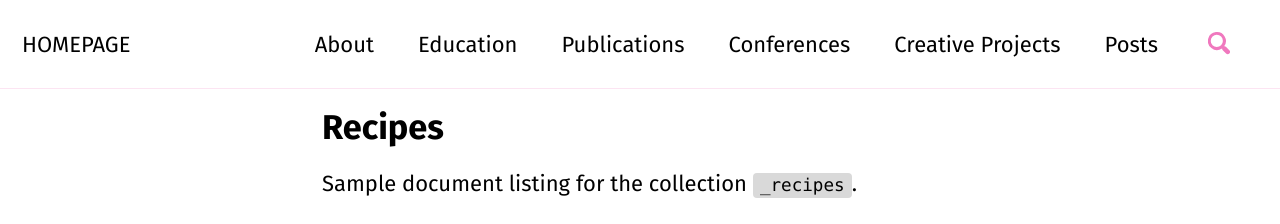
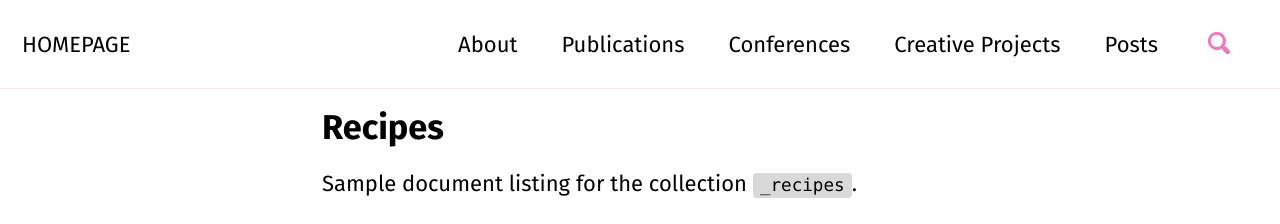
Before and after one commit to hangwu12/homepage, a Jekyll site: the page built from _pages/recipes-archive.md, in a window 1280 px wide. Shown: the top 224 px of the page. Built offline with Jekyll 4.4.1, drawn with Linux system fonts in a browser that asks for light colours; cached includes are drawn as plain includes.

Commit message:
Update navigation.yml

```diff
--- a/_data/navigation.yml
+++ b/_data/navigation.yml
@@ -2,8 +2,6 @@
 main:
   - title: "About"
     url: /about
-  - title: "Education"
-    url: /education
   - title: "Publications"
     url: /publications/
   - title: "Conferences"
```
